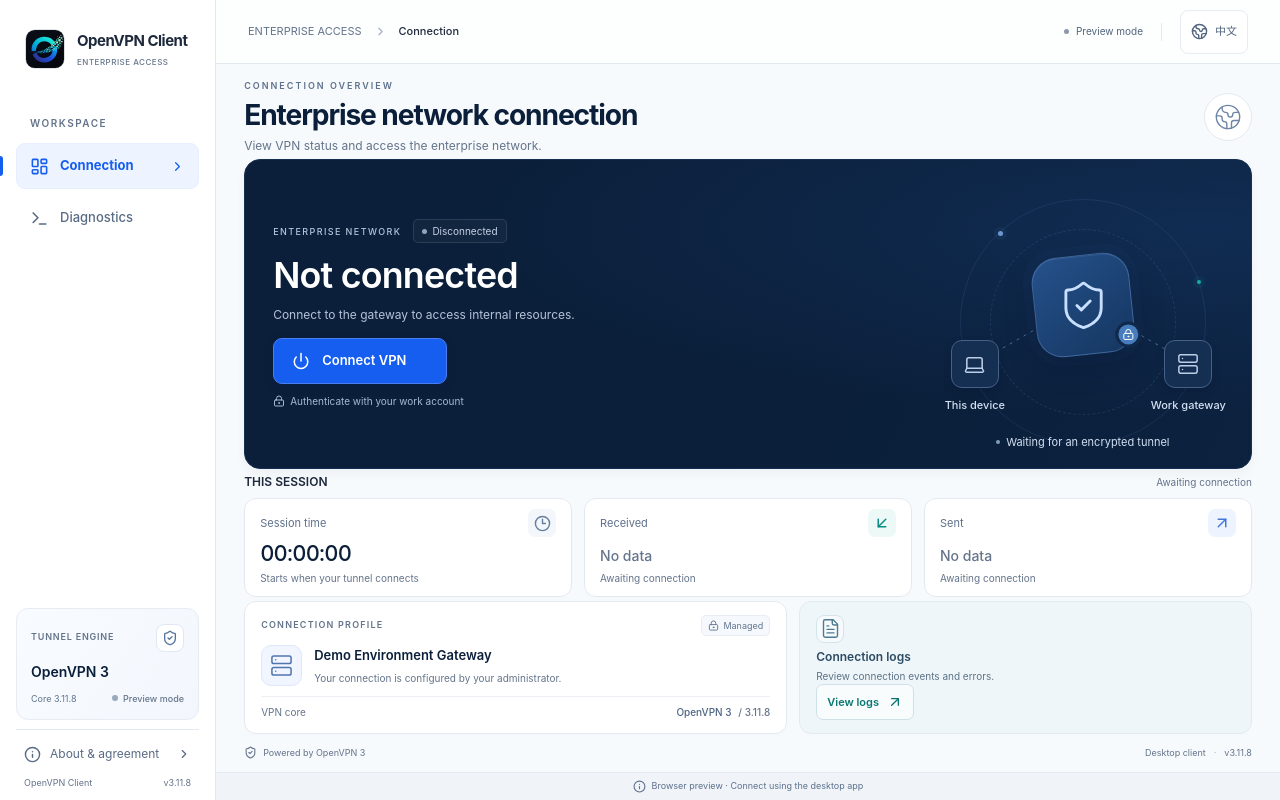
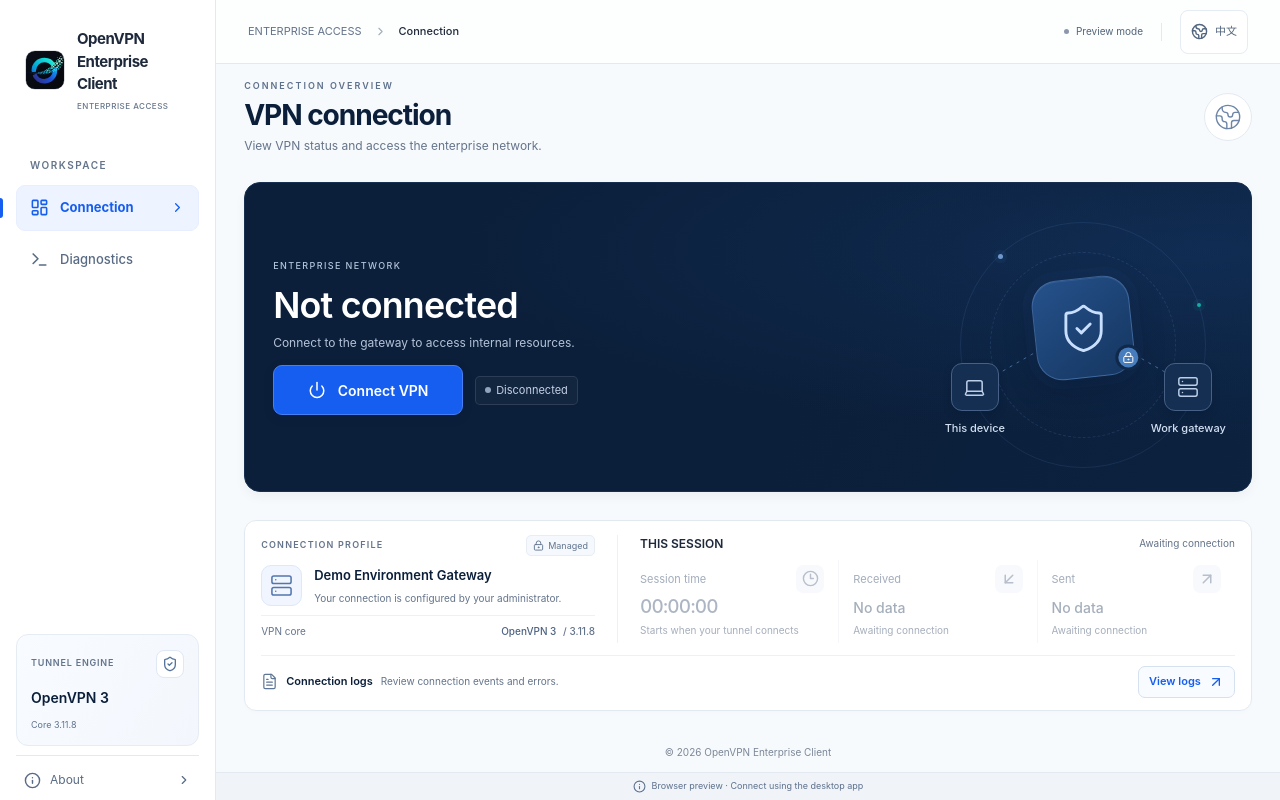
Before and after one commit to yuhongwei380/TunnelLink, a React (Vite) app: page / in a window 1280 px wide. Built offline with nearby package versions, Linux system fonts and the light colour scheme; a web font is replaced by a local one.

Commit message:
feat: simplify UI branding and about information

```diff
--- a/config/ui-copy.json
+++ b/config/ui-copy.json
@@ -1,12 +1,17 @@
 {
   "zh": {
+    "appTitle": "OpenVPN 企业客户端",
+    "copyright": "© 2026 OpenVPN 企业客户端",
     "overview": {
       "eyebrow": "连接概览",
-      "title": "企业网络连接",
+      "title": "VPN 连接",
       "description": "查看 VPN 连接状态并访问企业网络。"
     },
     "connection": {
       "label": "企业网络连接",
+      "connectButton": "连接 VPN",
+      "disconnectButton": "断开连接",
+      "cancelButton": "取消连接",
       "disconnectedTitle": "未连接",
       "disconnectedDescription": "连接企业网关，访问内部资源。",
       "connectingTitle": "正在连接",
@@ -17,13 +22,18 @@
     }
   },
   "en": {
+    "appTitle": "OpenVPN Enterprise Client",
+    "copyright": "© 2026 OpenVPN Enterprise Client",
     "overview": {
       "eyebrow": "CONNECTION OVERVIEW",
-      "title": "Enterprise network connection",
+      "title": "VPN connection",
       "description": "View VPN status and access the enterprise network."
     },
     "connection": {
       "label": "ENTERPRISE NETWORK",
+      "connectButton": "Connect VPN",
+      "disconnectButton": "Disconnect",
+      "cancelButton": "Cancel connection",
       "disconnectedTitle": "Not connected",
       "disconnectedDescription": "Connect to the gateway to access internal resources.",
       "connectingTitle": "Connecting",
--- a/src/App.tsx
+++ b/src/App.tsx
@@ -58,32 +58,7 @@
   } = useVpnConnection(t, setToast);
   const clientVersion = meta.version || release.version;
   const isDesktop = Boolean(window.vpn);
-  const appTitle =
-    !meta.name ||
-    ['openvpnclient', 'openvpn-client', 'openvpn client'].includes(meta.name.toLowerCase())
-      ? t.appTitle
-      : meta.name;
-  const connected = status === 'CONNECTED';
-  const connecting = status === 'CONNECTING';
-  const connectionFailed = Boolean(statusError) && !connected && !connecting;
-  const engineStatusClass = !isDesktop
-    ? 'preview'
-    : connectionFailed
-      ? 'error'
-      : connecting
-        ? 'connecting'
-        : connected
-          ? 'active'
-          : 'ready';
-  const engineStatusLabel = !isDesktop
-    ? t.preview
-    : connectionFailed
-      ? t.engineError
-      : connecting
-        ? t.engineStarting
-        : connected
-          ? t.engineRunning
-          : t.engineReady;
+  const appTitle = t.appTitle;
 
   useEffect(() => {
     localStorage.setItem('vpn-ui-locale', locale);
@@ -240,10 +215,6 @@
             <strong>OpenVPN 3</strong>
             <div className="engine-meta">
               <span>Core {release.version}</span>
-              <span className={`engine-state engine-${engineStatusClass}`}>
-                <i />
-                {engineStatusLabel}
-              </span>
             </div>
           </div>
           <div className="sidebar-utility">
@@ -252,10 +223,6 @@
               <span>{t.about}</span>
               <ChevronRight size={14} />
             </button>
-            <div className="sidebar-version">
-              <span>OpenVPN Client</span>
-              <span>v{clientVersion}</span>
-            </div>
           </div>
         </div>
       </aside>
@@ -291,7 +258,6 @@
             stats={stats}
             statusError={statusError}
             busy={busy}
-            clientVersion={clientVersion}
             t={t}
             onToggle={handleToggle}
             onOpenLogs={() => setLogsOpen(true)}
@@ -345,6 +311,7 @@
       <AboutDialog
         open={aboutOpen}
         agreementRequired={agreementRequired}
+        appTitle={appTitle}
         clientVersion={clientVersion}
         t={t}
         onClose={() => setAboutOpen(false)}
--- a/src/components/AboutDialog.tsx
+++ b/src/components/AboutDialog.tsx
@@ -12,6 +12,7 @@
 type Props = {
   open: boolean;
   agreementRequired: boolean;
+  appTitle: string;
   clientVersion: string;
   t: Messages;
   onClose: () => void;
@@ -21,6 +22,7 @@
 export function AboutDialog({
   open,
   agreementRequired,
+  appTitle,
   clientVersion,
   t,
   onClose,
@@ -43,7 +45,7 @@
       <div className="about-header">
         <AppLogo />
         <div>
-          <span className="eyebrow">OPENVPN CLIENT</span>
+          <span className="eyebrow">{appTitle}</span>
           <h2 id="about-title">{t.about}</h2>
         </div>
         {!agreementRequired && (
--- a/src/components/ConnectionOverview.tsx
+++ b/src/components/ConnectionOverview.tsx
@@ -10,7 +10,6 @@
   LockKeyhole,
   Power,
   Server,
-  ShieldCheck,
 } from 'lucide-react';
 import { ConnectionVisual } from './ConnectionVisual';
 import { formatBytes, formatTime } from '../format';
@@ -23,7 +22,6 @@
   stats: VpnStats;
   statusError: string;
   busy: boolean;
-  clientVersion: string;
   t: Messages;
   onToggle: () => void;
   onOpenLogs: () => void;
@@ -34,7 +32,6 @@
   stats,
   statusError,
   busy,
-  clientVersion,
   t,
   onToggle,
   onOpenLogs,
@@ -71,6 +68,25 @@
         <div className="connection-copy">
           <div className="card-topline">
             <span className="hero-eyebrow">{t.privateNetwork}</span>
+          </div>
+          <h3 key={status}>
+            {connected ? t.protectedTitle : connecting ? t.connectingTitle : t.ready}
+          </h3>
+          <p>{connected ? t.connectedDesc : connecting ? t.connectingDesc : t.offlineDesc}</p>
+          <div className="connection-action-row">
+            <button
+              className={`connection-action ${connected || connecting ? 'secondary-action' : ''}`}
+              onClick={onToggle}
+              disabled={busy}
+              aria-busy={busy || connecting}
+            >
+              {busy || connecting ? (
+                <LoaderCircle size={18} className="spin" />
+              ) : (
+                <Power size={18} />
+              )}
+              {connected ? t.disconnect : connecting ? t.cancel : busy ? t.connecting : t.connect}
+            </button>
             <span
               className={`status-badge ${connectionFailed ? 'status-error' : ''}`}
               role="status"
@@ -79,30 +95,8 @@
               {statusLabel}
             </span>
           </div>
-          <h3 key={status}>
-            {connected ? t.protectedTitle : connecting ? t.connectingTitle : t.ready}
-          </h3>
-          <p>{connected ? t.connectedDesc : connecting ? t.connectingDesc : t.offlineDesc}</p>
-          <button
-            className={`connection-action ${connected || connecting ? 'secondary-action' : ''}`}
-            onClick={onToggle}
-            disabled={busy}
-            aria-busy={busy || connecting}
-          >
-            {busy || connecting ? <LoaderCircle size={18} className="spin" /> : <Power size={18} />}
-            {connected ? t.disconnect : connecting ? t.cancel : busy ? t.connecting : t.connect}
-          </button>
-          <span className="connection-hint">
-            <LockKeyhole size={12} />
-            {connected ? t.tunnelActive : connecting ? t.tunnelConnecting : t.authNote}
-          </span>
         </div>
-        <ConnectionVisual
-          state={status}
-          deviceLabel={t.device}
-          networkLabel={t.network}
-          tunnelLabel={connected ? t.tunnelActive : connecting ? t.tunnelConnecting : t.tunnelIdle}
-        />
+        <ConnectionVisual state={status} deviceLabel={t.device} networkLabel={t.network} />
       </section>
 
       {statusError && (
@@ -119,7 +113,32 @@
         </div>
       )}
 
-      <section className="session-section" aria-label={t.session}>
+      <section className={`details-card ${connected ? 'is-connected' : ''}`} aria-label={t.gateway}>
+        <div className="details-card-main">
+          <div className="panel-heading">
+            <span className="eyebrow">{t.profile}</span>
+            <span className="managed-badge">
+              <LockKeyhole size={11} />
+              {t.managed}
+            </span>
+          </div>
+          <div className="gateway-identity">
+            <span className="gateway-icon">
+              <Server size={23} strokeWidth={1.6} />
+            </span>
+            <div>
+              <h3>{t.gatewayName}</h3>
+              <p>{t.gatewayDesc}</p>
+            </div>
+          </div>
+          <div className="gateway-detail">
+            <span>{t.protocol}</span>
+            <strong>
+              OpenVPN 3 <span>/ {release.version}</span>
+            </strong>
+          </div>
+        </div>
+        <div className="details-card-session">
           <div className="section-caption">
             <h3>{t.session}</h3>
             <span>
@@ -188,53 +207,23 @@
               </small>
             </div>
           </div>
-      </section>
-
-      <div className="details-grid">
-        <section className="gateway-card" aria-label={t.gateway}>
-          <div className="panel-heading">
-            <span className="eyebrow">{t.profile}</span>
-            <span className="managed-badge">
-              <LockKeyhole size={11} />
-              {t.managed}
+        </div>
+        <div className="details-card-footer">
+          <div className="details-card-log-copy">
+            <FileText size={17} strokeWidth={1.7} />
+            <span>
+              <strong>{t.supportTitle}</strong>
+              <small>{t.supportDesc}</small>
             </span>
           </div>
-          <div className="gateway-identity">
-            <span className="gateway-icon">
-              <Server size={23} strokeWidth={1.6} />
-            </span>
-            <div>
-              <h3>{t.gatewayName}</h3>
-              <p>{t.gatewayDesc}</p>
-            </div>
-          </div>
-          <div className="gateway-detail">
-            <span>{t.protocol}</span>
-            <strong>
-              OpenVPN 3 <span>/ {release.version}</span>
-            </strong>
-          </div>
-        </section>
-        <section className="support-card">
-          <span className="support-icon">
-            <FileText size={21} strokeWidth={1.6} />
-          </span>
-          <h3>{t.supportTitle}</h3>
-          <p>{t.supportDesc}</p>
           <button className="support-log-button" onClick={onOpenLogs}>
             {t.viewLogs}
             <ArrowUpRight size={16} />
           </button>
+        </div>
       </section>
-      </div>
       <footer className="workspace-footer">
-        <span>
-          <ShieldCheck size={13} />
-          {t.powered}
-        </span>
-        <span>
-          {t.localClient} <b>·</b> v{clientVersion}
-        </span>
+        <span className="workspace-copyright">{t.copyright}</span>
       </footer>
     </div>
   );
--- a/src/components/ConnectionVisual.tsx
+++ b/src/components/ConnectionVisual.tsx
@@ -5,11 +5,10 @@
   state: VpnState;
   deviceLabel: string;
   networkLabel: string;
-  tunnelLabel: string;
 };
 
 /** A schematic, not a live topology or an assertion about the user's public IP. */
-export function ConnectionVisual({ state, deviceLabel, networkLabel, tunnelLabel }: Props) {
+export function ConnectionVisual({ state, deviceLabel, networkLabel }: Props) {
   return (
     <div className={`connection-visual visual-${state.toLowerCase()}`} aria-hidden="true">
       <div className="orbit-scene">
@@ -40,10 +39,6 @@
           <small>{networkLabel}</small>
         </div>
       </div>
-      <div className="tunnel-caption">
-        <span />
-        {tunnelLabel}
-      </div>
     </div>
   );
 }
--- a/src/index.css
+++ b/src/index.css
@@ -3037,6 +3037,227 @@
   }
 }
 
+/* Connection page hierarchy: one primary action and one details card. */
+.connection-page .connection-action-row {
+  display: flex;
+  align-items: center;
+  gap: 12px;
+  margin-top: 12px;
+}
+.connection-page .connection-action-row .connection-action {
+  margin-top: 0;
+  min-width: 190px;
+  min-height: 50px;
+  justify-content: center;
+  font-size: 14px;
+}
+.connection-page .connection-action-row .connection-action.secondary-action {
+  background: var(--primary);
+  border-color: #477ff3;
+  color: #fff;
+}
+.connection-page .connection-action-row .connection-action.secondary-action:hover:not(:disabled) {
+  background: var(--primary-hover);
+  border-color: var(--primary-hover);
+}
+.connection-page .connection-action-row .status-badge {
+  flex: 0 0 auto;
+  padding: 6px 9px;
+  font-size: 11px;
+}
+.connection-page .connection-action-row .status-badge i {
+  width: 6px;
+  height: 6px;
+}
+.connection-page .connection-copy h3 {
+  margin-bottom: 4px;
+}
+.connection-page .connection-visual {
+  align-self: center;
+}
+.connection-page .details-card {
+  display: grid;
+  grid-template-columns: minmax(220px, 0.9fr) minmax(0, 1.5fr);
+  grid-template-rows: auto auto;
+  column-gap: 22px;
+  flex: 0 0 auto;
+  min-width: 0;
+  margin-top: 0;
+  padding: 14px 16px 12px;
+  border: 1px solid var(--line);
+  border-radius: 12px;
+  background: #fff;
+  box-shadow: var(--shadow);
+}
+.connection-page .details-card-main {
+  min-width: 0;
+  padding-right: 22px;
+  border-right: 1px solid #edf1f6;
+}
+.connection-page .details-card-main .gateway-identity {
+  margin: 9px 0;
+}
+.connection-page .details-card-main .gateway-detail {
+  margin-top: 0;
+  padding-top: 8px;
+}
+.connection-page .details-card-session {
+  min-width: 0;
+}
+.connection-page .details-card-session .section-caption {
+  margin-bottom: 7px;
+}
+.connection-page .details-card-session .metrics-grid {
+  gap: 0;
+}
+.connection-page .details-card-session .metric-card {
+  min-width: 0;
+  padding: 5px 14px;
+  border: 0;
+  border-left: 1px solid #edf1f6;
+  border-radius: 0;
+  background: transparent;
+  box-shadow: none;
+}
+.connection-page .details-card-session .metric-card:first-child {
+  padding-left: 0;
+  border-left: 0;
+}
+.connection-page .details-card-session .metric-card > strong {
+  font-size: 23px;
+}
+.connection-page .details-card:not(.is-connected) .metric-card {
+  opacity: 0.58;
+}
+.connection-page .details-card:not(.is-connected) .metric-card > strong {
+  color: #718198;
+  font-size: 19px;
+}
+.connection-page .details-card:not(.is-connected) .metric-icon {
+  color: #8292a7;
+  background: #f3f6fa;
+}
+.connection-page .details-card-footer {
+  display: flex;
+  grid-column: 1 / -1;
+  align-items: center;
+  justify-content: space-between;
+  gap: 14px;
+  min-width: 0;
+  margin-top: 12px;
+  padding-top: 10px;
+  border-top: 1px solid #edf1f6;
+}
+.connection-page .details-card-log-copy {
+  display: flex;
+  align-items: center;
+  gap: 8px;
+  min-width: 0;
+  color: #5e7696;
+}
+.connection-page .details-card-log-copy > span {
+  display: flex;
+  align-items: baseline;
+  gap: 8px;
+  min-width: 0;
+}
+.connection-page .details-card-log-copy strong {
+  color: var(--navy);
+  font-size: 11px;
+  font-weight: 600;
+  white-space: nowrap;
+}
+.connection-page .details-card-log-copy small {
+  overflow: hidden;
+  color: var(--muted);
+  font-size: 10px;
+  text-overflow: ellipsis;
+  white-space: nowrap;
+}
+.connection-page .details-card-footer .support-log-button {
+  display: inline-flex;
+  align-items: center;
+  gap: 7px;
+  flex: 0 0 auto;
+  min-height: 32px;
+  padding: 0 10px;
+  border: 1px solid #d6e1ef;
+  border-radius: 7px;
+  background: #f8fbff;
+  color: var(--primary);
+  font-size: 11px;
+  font-weight: 600;
+}
+.connection-page .details-card-footer .support-log-button:hover {
+  border-color: #b9cdec;
+  background: #f0f6ff;
+}
+.connection-page .tunnel-caption {
+  display: none;
+}
+.connection-page .workspace-footer {
+  display: flex;
+  justify-content: center;
+}
+.connection-page .workspace-copyright {
+  color: #7b8798;
+  font-size: 10px;
+  text-align: center;
+}
+
+@media (max-width: 700px) {
+  .connection-page .details-card {
+    grid-template-columns: minmax(0, 1fr);
+    row-gap: 10px;
+  }
+  .connection-page .details-card-main {
+    padding-right: 0;
+    border-right: 0;
+  }
+  .connection-page .details-card-session {
+    padding-top: 10px;
+    border-top: 1px solid #edf1f6;
+  }
+  .connection-page .details-card-footer {
+    margin-top: 0;
+  }
+}
+
+@media (max-width: 560px) {
+  .connection-page .connection-action-row {
+    gap: 8px;
+  }
+  .connection-page .connection-action-row .connection-action {
+    min-width: 150px;
+    min-height: 42px;
+    font-size: 12px;
+  }
+  .connection-page .connection-action-row .status-badge {
+    padding: 5px 7px;
+    font-size: 9px;
+  }
+  .connection-page .details-card {
+    padding: 9px 10px;
+    border-radius: 9px;
+  }
+  .connection-page .details-card-session .metric-card {
+    padding: 4px 8px;
+  }
+  .connection-page .details-card-session .metric-card:first-child {
+    padding-left: 0;
+  }
+  .connection-page .details-card-session .metric-card > strong,
+  .connection-page .details-card:not(.is-connected) .metric-card > strong {
+    font-size: 17px;
+  }
+  .connection-page .details-card-log-copy > span {
+    display: block;
+  }
+  .connection-page .details-card-log-copy small {
+    display: none;
+  }
+}
+
 /* Final connection-page refinements. */
 .sidebar-bottom {
   padding-top: 18px;
--- a/src/messages.ts
+++ b/src/messages.ts
@@ -3,6 +3,7 @@
 export const MESSAGES = {
   zh: {
     appTitle: 'OpenVPN 客户端',
+    copyright: '© 2026 OpenVPN 企业客户端',
     workspace: '企业网络访问',
     connection: '连接概览',
     diagnostics: '日志与诊断',
@@ -40,7 +41,7 @@
     capsLock: '大写锁定（Caps Lock）已开启',
     spaces: '密码首尾含空格，请确认是否正确。',
     rememberHint: '成功认证后保存在系统凭据存储中，请勿在共享设备上启用。',
-    about: '关于与用户协议',
+    about: '关于软件',
     agreement: '用户协议',
     notices: '开源声明',
     derivative: '基于 OpenVPN 3 Core 的二次开发项目，并非官方 OpenVPN Connect 客户端。',
@@ -128,6 +129,7 @@
   },
   en: {
     appTitle: 'OpenVPN Client',
+    copyright: '© 2026 OpenVPN Enterprise Client',
     workspace: 'ENTERPRISE ACCESS',
     connection: 'Connection',
     diagnostics: 'Diagnostics',
@@ -166,7 +168,7 @@
     spaces: 'Your password starts or ends with a space. Please check.',
     rememberHint:
       'Saved in your system credential store after successful authentication. Avoid on shared devices.',
-    about: 'About & agreement',
+    about: 'About',
     agreement: 'Agreement',
     notices: 'Open-source notices',
     derivative:
@@ -261,6 +263,11 @@
   const custom = uiCopy[locale];
   return {
     ...MESSAGES[locale],
+    appTitle: custom.appTitle,
+    copyright: custom.copyright,
+    connect: custom.connection.connectButton,
+    disconnect: custom.connection.disconnectButton,
+    cancel: custom.connection.cancelButton,
     overview: custom.overview.title,
     overviewEyebrow: custom.overview.eyebrow,
     overviewDesc: custom.overview.description,
--- a/src/ui-copy.ts
+++ b/src/ui-copy.ts
@@ -1,4 +1,6 @@
 export type LocaleCopy = {
+  appTitle: string;
+  copyright: string;
   overview: {
     eyebrow: string;
     title: string;
@@ -6,6 +8,9 @@
   };
   connection: {
     label: string;
+    connectButton: string;
+    disconnectButton: string;
+    cancelButton: string;
     disconnectedTitle: string;
     disconnectedDescription: string;
     connectingTitle: string;
@@ -44,7 +49,9 @@
   const mergeLocale = (locale: keyof UiCopy): LocaleCopy => {
     const input = record(root[locale]);
     const copy = defaults[locale];
+    const labels = mergeStrings({ appTitle: copy.appTitle, copyright: copy.copyright }, input);
     return {
+      ...labels,
       overview: mergeStrings(copy.overview, input.overview),
       connection: mergeStrings(copy.connection, input.connection),
     };
```
Also changed, not shown: resources/legal/USER-AGREEMENT.txt, 3 other files (tests, documents, lock files or other folders). Lines whose indentation alone changed are shown as unchanged.
